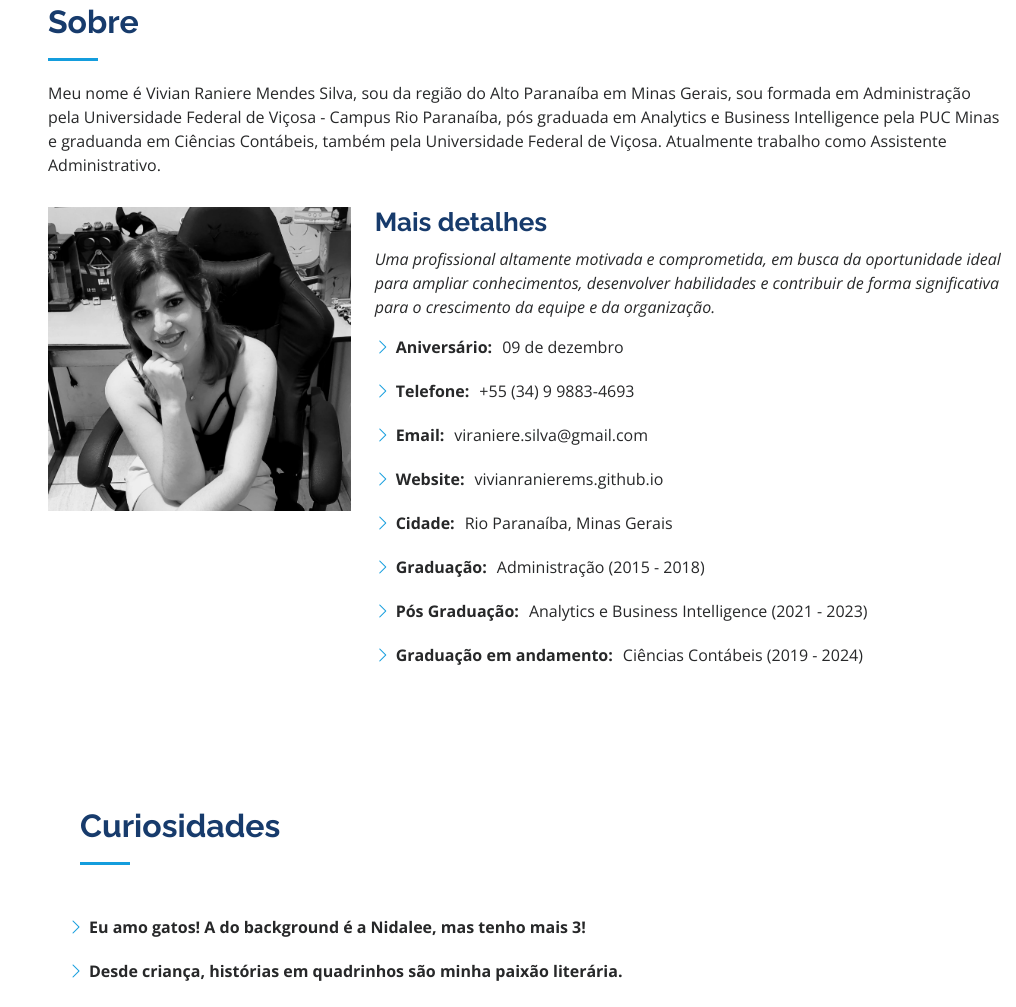
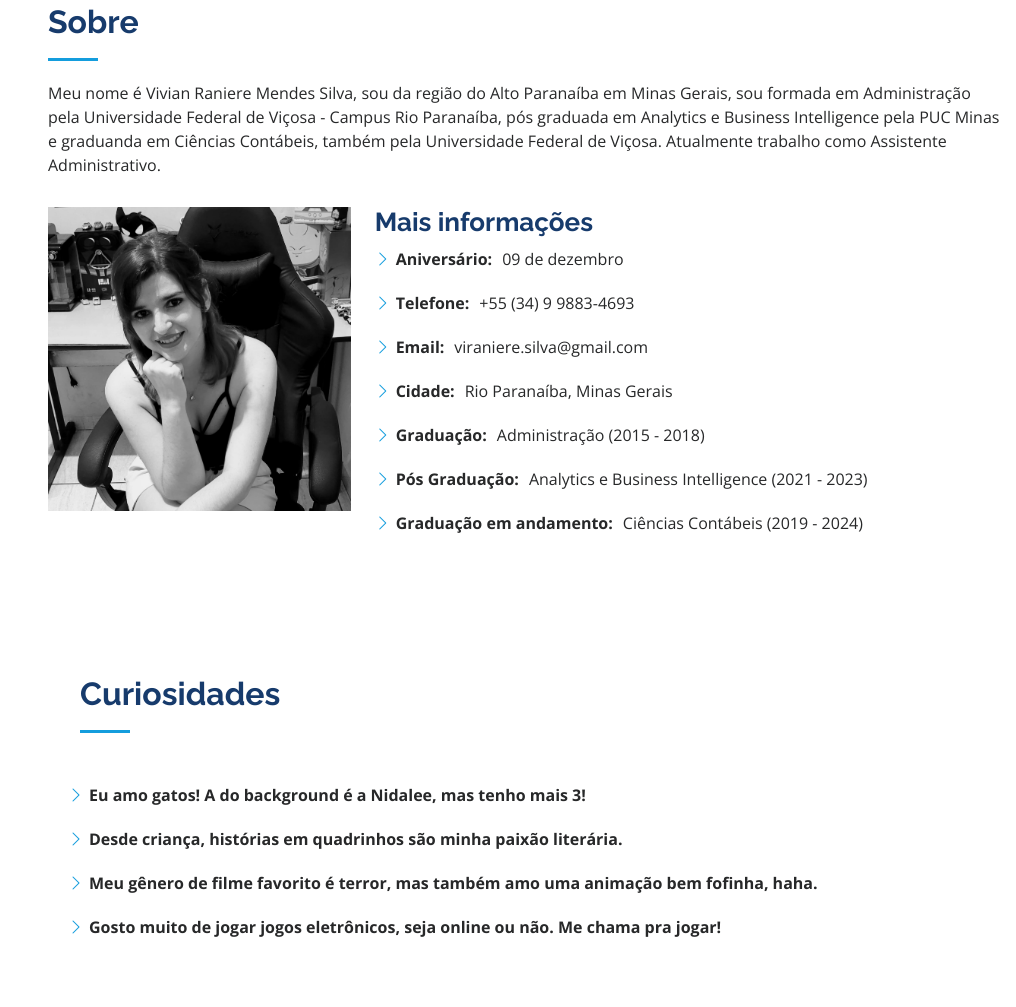
Before and after one commit to vivianranierems/vivianranierems.github.io, a plain HTML site: page index.html in a window 1280 px wide. Shown: the part 857-1864 px from the top of the page, without its empty margins (264-1280 px from the left). Drawn offline with nearby package versions, Linux system fonts and the light colour scheme.

Commit message:
Update index.html

```diff
--- a/index.html
+++ b/index.html
@@ -103,17 +103,13 @@
             <img src="assets/img/profile-pic.png" class="img-fluid" alt="">
           </div>
           <div class="col-lg-8 pt-4 pt-lg-0 content" data-aos="fade-left">
-            <h3>Mais detalhes</h3>
-            <p class="fst-italic">
-              Uma profissional altamente motivada e comprometida, em busca da oportunidade ideal para ampliar conhecimentos, desenvolver habilidades e contribuir de forma significativa para o crescimento da equipe e da organização.
-            </p>
+            <h3>Mais informações</h3>
             <div class="row">
               <div class="col-lg-12">
                 <ul>
                   <li><i class="bi bi-chevron-right"></i> <strong>Aniversário:</strong> <span>09 de dezembro</span></li>
                   <li><i class="bi bi-chevron-right"></i> <strong>Telefone:</strong> <span>+55 (34) 9 9883-4693</span></li>
                   <li><i class="bi bi-chevron-right"></i> <strong>Email:</strong> <span>viraniere.silva@gmail.com</span>
-                  <li><i class="bi bi-chevron-right"></i> <strong>Website:</strong> <span>vivianranierems.github.io</span></li>
                   <li><i class="bi bi-chevron-right"></i> <strong>Cidade:</strong> <span>Rio Paranaíba, Minas Gerais</span></li>
                   <li><i class="bi bi-chevron-right"></i> <strong>Graduação:</strong> <span>Administração (2015 - 2018)</span></li>
                   <li><i class="bi bi-chevron-right"></i> <strong>Pós Graduação:</strong> <span>Analytics e Business Intelligence (2021 - 2023)</span></li>
```
